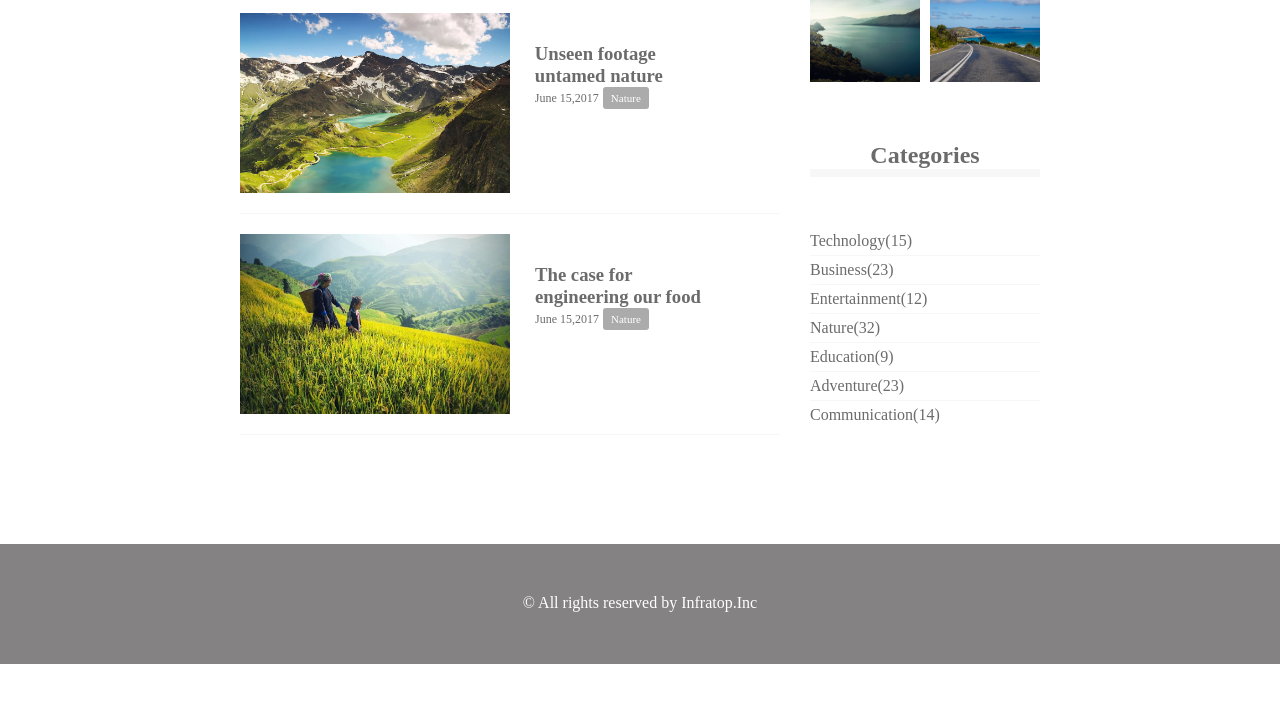
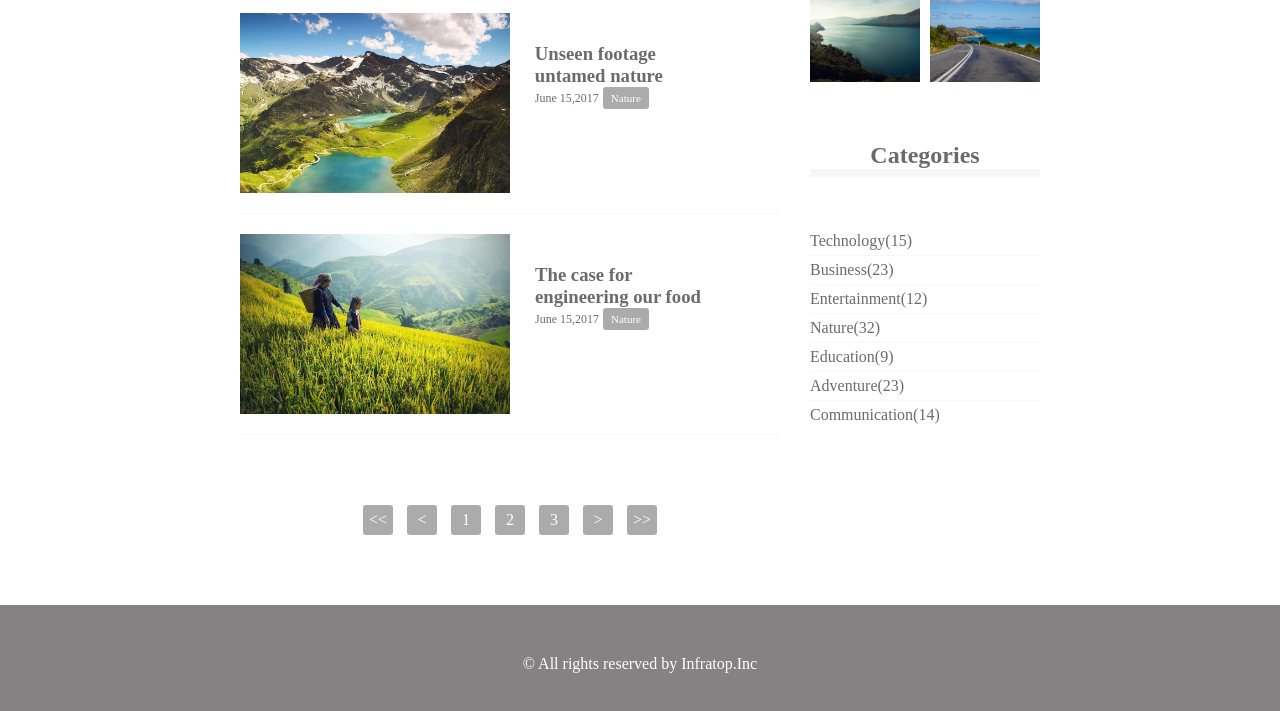
Before and after one commit to piyoraik/CARAVAN, a plain HTML site: page index.html in a window 1280 px wide. Shown: the part 1197-1908 px from the top of the page. Before the commit the page ends 1861 px from the top, so only its background shows below. Drawn offline with Linux system fonts and the light colour scheme.

Commit message:
[ADD]第8章確認問題

```diff
--- a/index.html
+++ b/index.html
@@ -117,6 +117,15 @@
       </section>
     </div>
     <!-- ブログここまで -->
+      <div class="pagination">
+        <p><<</p>
+        <p><</p>
+        <p>1</p>
+        <p>2</p>
+        <p>3</p>
+        <p>></p>
+        <p>>></p>
+      </div>
     <div>
   </section>
   <div class="sidebar">
--- a/style.css
+++ b/style.css
@@ -201,6 +201,22 @@ main{
 	background-image: url(img/road.jpg);
 }
 
+.pagination {
+	text-align: center;
+	/*margin-top: 50px;*/
+	padding-top: 50px;
+}
+
+.pagination p{
+	display: inline-block;
+	width: 30px;
+	height: 30px;
+	background-color: #acabab;
+	color: #fff;
+	border-radius: 3px;
+	margin: 0 5px;
+	line-height: 30px;
+}
 
 footer {
  width: 100%; /* 横幅 */
```
Lines whose indentation alone changed are shown as unchanged.
